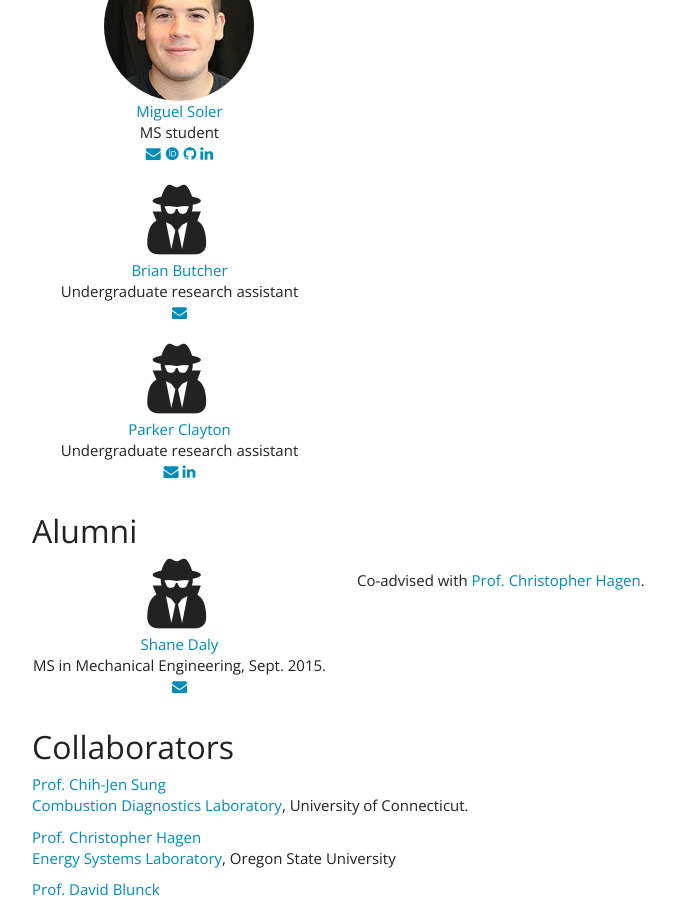
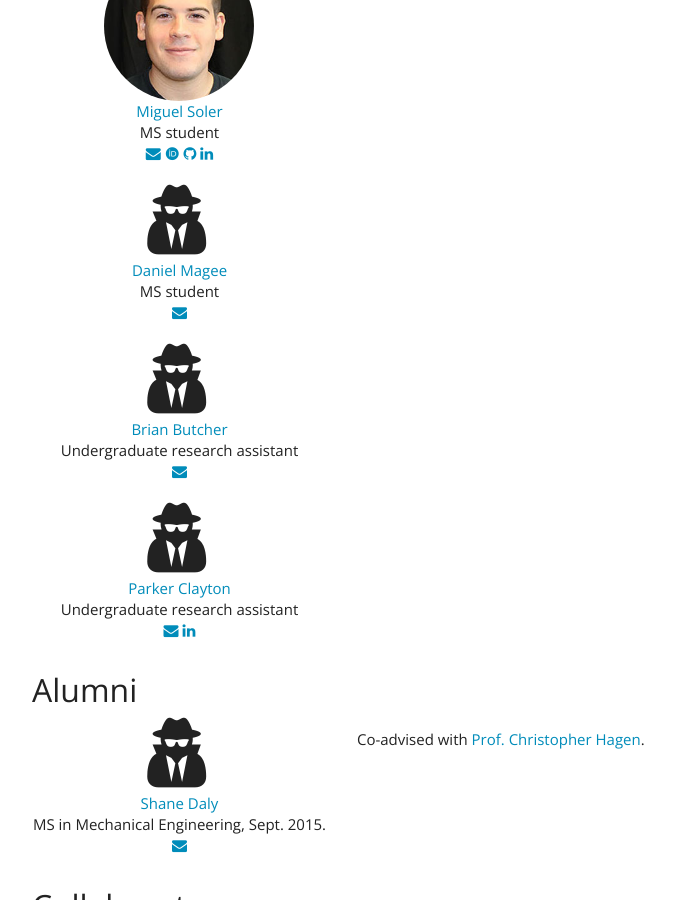
Before and after one commit to kyleniemeyer/kyleniemeyer.com, a Jekyll site: the page built from team/index.markdown, in a window 1280 px wide and 900 px high, scrolled down 1009 px. Shown: the whole window, without its empty margins (38-713 px from the left). Built offline with Jekyll 4.4.1, drawn with Linux system fonts in a browser that asks for light colours; nearby versions of some CDN libraries; some web fonts are replaced; comment, search, counter and statistics services are not loaded.

Commit message:
added Miguels url, and Dans basic info

```diff
--- a/team/index.markdown
+++ b/team/index.markdown
@@ -61,12 +61,19 @@ members:
       first: "Miguel"
       last: "Soler"
     title: "MS student"
-    homepage: "http://kyleniemeyer.com/team/"
+    homepage: "http://migsoler.com"
     email: "solerm@oregonstate.edu"
     orcid: "0000-0003-1398-5171"
     github: "solerm"
     linkedin: "miguel-soler-5ba76066"
     photo: "soler-miguel.jpg"
+  - magee:
+    name:
+      first: "Daniel"
+      last: "Magee"
+    title: "MS student"
+    homepage: "http://kyleniemeyer.com/team/"
+    email: "mageed@oregonstate.edu"
   - brian:
     name:
       first: "Brian"
```
